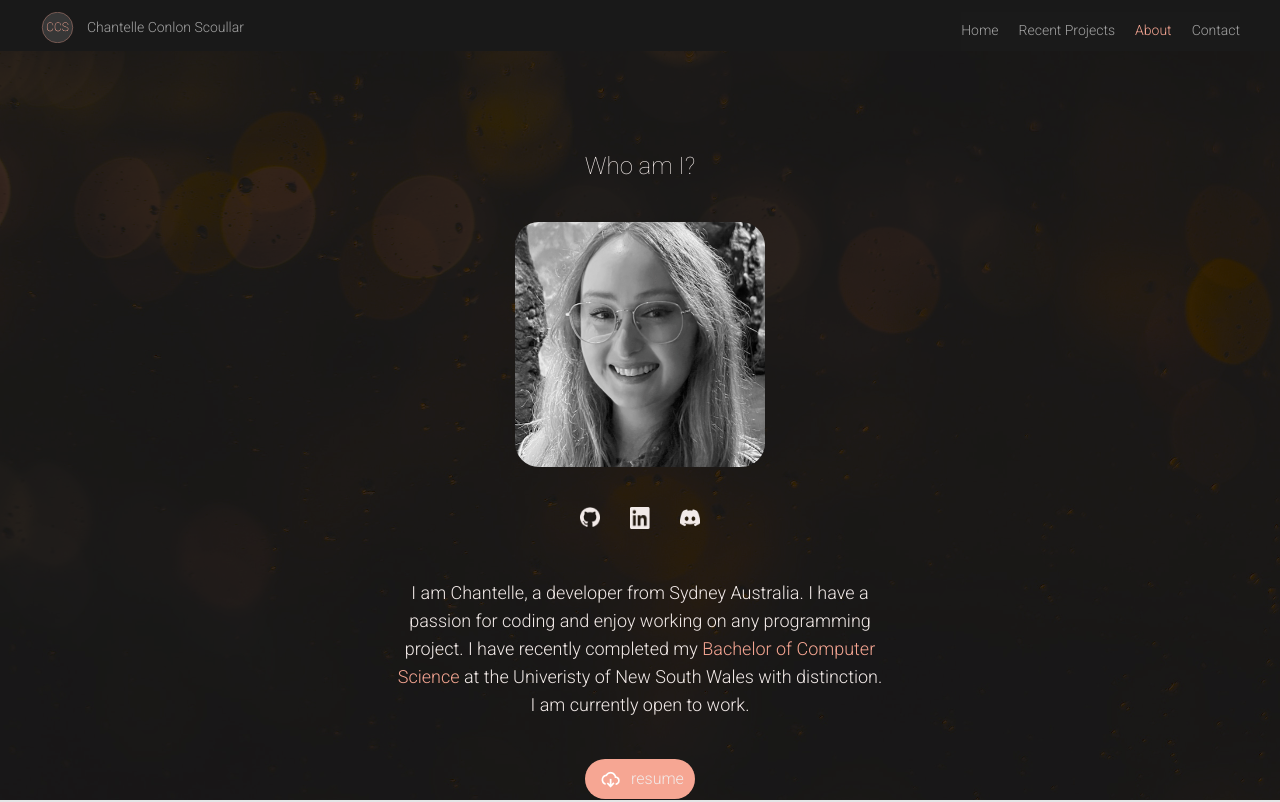
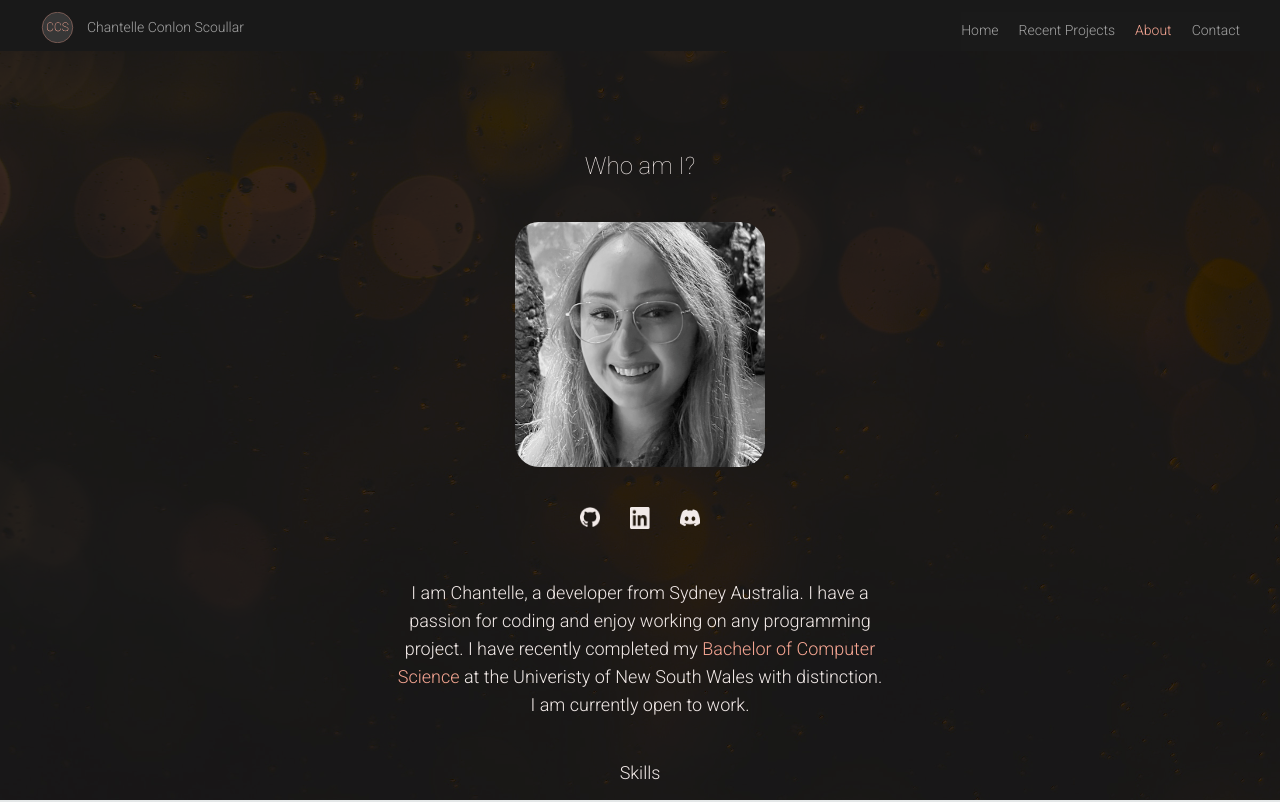
Before and after one commit to chanteCon/portfolioWebsite, a Next.js app in the folder website/: page /about in a window 1280 px wide. Shown: the top 802 px of the page. Built offline with nearby package versions, Linux system fonts and the light colour scheme.

Commit message:
removed resume button and file

```diff
--- a/website/app/about/page.js
+++ b/website/app/about/page.js
@@ -67,11 +67,11 @@ export default function About() {
       I am  Chantelle, a developer from Sydney Australia. I have a passion for coding and enjoy working on any programming project. I have recently completed my <p className = "text-[#F6A693] inline">Bachelor of Computer Science </p>at the Univeristy of New South Wales with distinction. I am currently open to work.
       </div>
       <a
-        className = "flex gap-[10px] bg-[#F6A693] w-[110px] h-[40px] rounded-3xl items-center px-[15px] hover:opacity-70"
+        className = "flex gap-[10px] bg-[#F6A693] w-[110px] h-[40px] rounded-3xl items-center px-[15px] hover:opacity-70 hidden"
         type="submit"
         target = "_blank"
         rel="noreferrer noopener"
-        href = "download/Resume.pdf"
+        href = ""
       >
         <img
           src = "/images/icons/downloadIcon.png"
```
Also changed, not shown: 1 other file (tests, documents, lock files or other folders).
